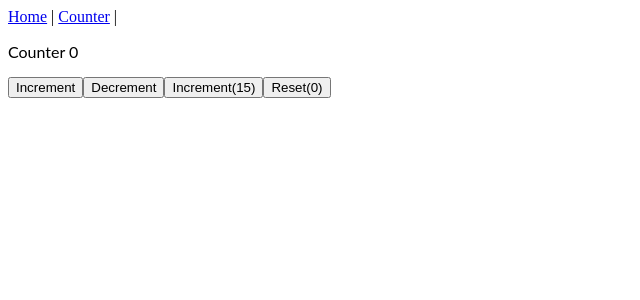
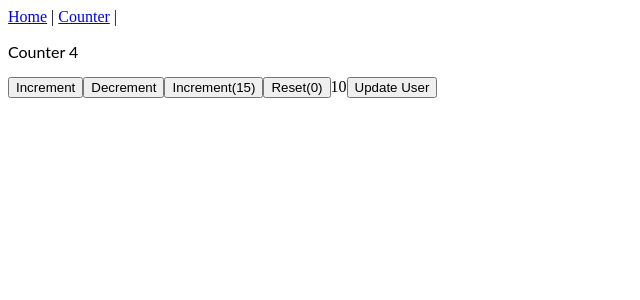
Before and after one commit to Info-Vigneshwaran/react-practise-new, a React (Create React App) app: page /counter in a window 1280 px wide. Shown: the top 300 px of the page, without its empty margins (0-640 px from the left). Built offline with nearby package versions, Linux system fonts and the light colour scheme.

Commit message:
useState Hook initialization with callback function

```diff
--- a/src/components/Counter.js
+++ b/src/components/Counter.js
@@ -1,13 +1,28 @@
 import React, { useState } from 'react';
 
+const initialCounter = () => {
+  return 4;
+};
+const initialUser = () => {
+  return { name: 'rest', age: 10 };
+};
+
 export default function Counter() {
-  const [counter, setCounter] = useState(0);
+  const [counter, setCounter] = useState(() => initialCounter());
+  const [user, setUser] = useState(() => initialUser());
+
+  const handleUser = () => {
+    setUser((prevUser) => {
+      return { ...prevUser, age: counter };
+    });
+  };
   return (
     <>
       <p>Counter {counter}</p>
       <button
         onClick={(e) => {
           setCounter((counter) => counter + 1);
+          // setCounter((counter) => counter + 1);
         }}
       >
         Increment
@@ -15,7 +30,7 @@ export default function Counter() {
 
       <button
         onClick={(e) => {
-          setCounter(counter - 1);
+          setCounter((counter) => counter - 1);
         }}
       >
         Decrement
@@ -23,7 +38,7 @@ export default function Counter() {
 
       <button
         onClick={(e) => {
-          setCounter(counter + 15);
+          setCounter((counter) => counter + 15);
         }}
       >
         Increment(15)
@@ -36,6 +51,9 @@ export default function Counter() {
       >
         Reset(0)
       </button>
+      <span>{user.age}</span>
+
+      <button onClick={handleUser}>Update User</button>
     </>
   );
 }
--- a/src/index.js
+++ b/src/index.js
@@ -1,6 +1,12 @@
-import React from "react";
-import ReactDOM from "react-dom";
+import React from 'react';
+// import ReactDOM from 'react-dom';
+import ReactDOM from 'react-dom/client';
 
-import App from "./App";
+import App from './App';
 
-ReactDOM.render(<App />, document.getElementById("root"));
+const root = ReactDOM.createRoot(document.getElementById('root'));
+root.render(
+  <React.StrictMode>
+    <App />
+  </React.StrictMode>
+);
```
